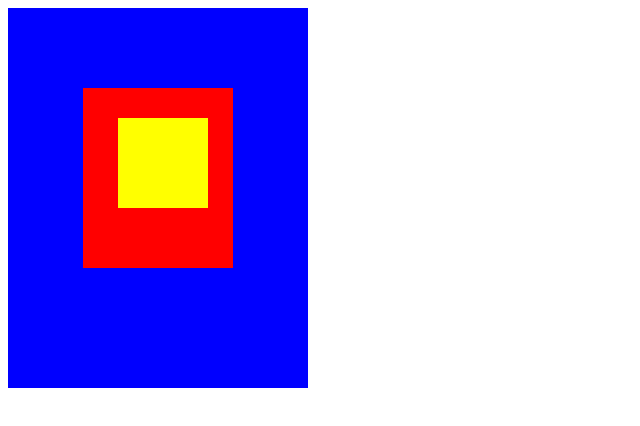
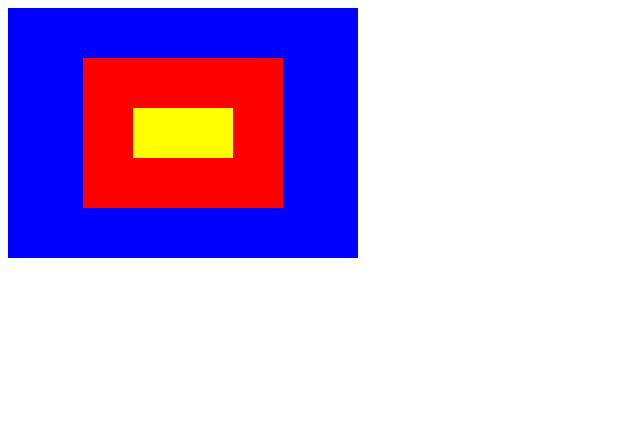
Before and after one commit to Quanluis/learning-css, a plain HTML site: page box-model.html in a window 1280 px wide. Shown: the whole page, without its empty margins (0-640 px from the left). Drawn offline with Linux system fonts and the light colour scheme.

Commit message:
centered boxes

```diff
--- a/box-model.css
+++ b/box-model.css
@@ -2,26 +2,26 @@
     color: blue;
     border-color: blue;
     background-color: blue;
-    width:300px;
-    height: 300px;
-    padding-top: 80;
+    width:350px;
+    height: 200px;
+    padding-top: 50px;
 
 }
 .yellow-box {
     background-color: yellow;
-    width: 50px;
+    width: 100px;
     height: 50px;
-    margin-left: 35px;
-    padding: 20px;
+    margin-left: 50px;
 
 
 }
 .red-box {
     background-color: red;
-    width: 150px;
-    height: 150px;
+    width: 200px;
+    height: 75px;
     margin-left: 75px;
-    padding-top: 30px;
+    padding-top: 50px;
+    padding-bottom: 25px;
 
 
 }
```
